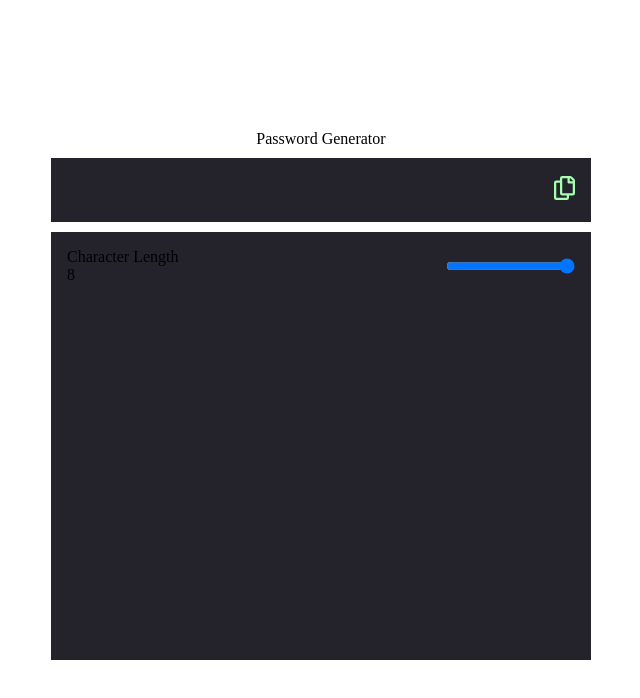
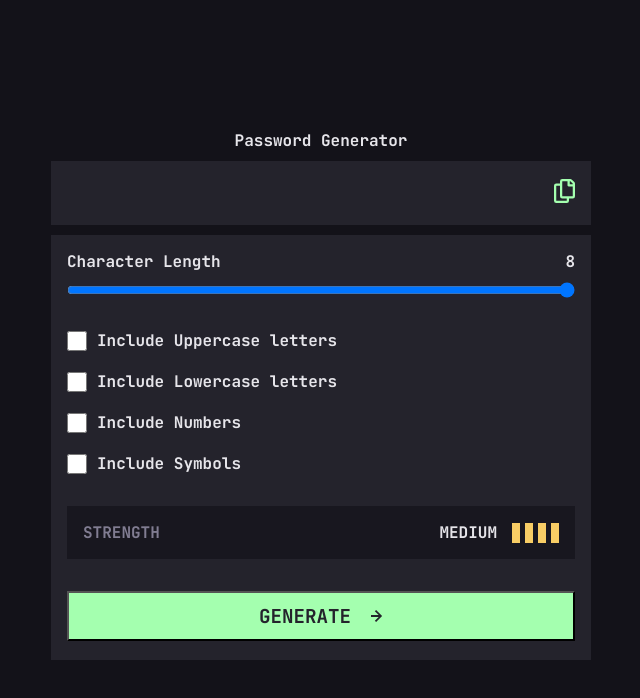
Before and after one commit to Jhay-Great/passwordGen, an Angular app: page / in a window 1280 px wide. Shown: the top 698 px of the page, without its empty margins (319-959 px from the left). Built offline with nearby package versions, Linux system fonts and the light colour scheme.

Commit message:
additional markup features and ui designs

```diff
--- a/src/app/app.component.html
+++ b/src/app/app.component.html
@@ -14,19 +14,63 @@
 <section class="password-controls">
   <form action="">
     <!-- character length -->
-    <div class="character-length">
-      <div>
+    <section class="character-length">
+      <div class="char_len_display">
         <p>Character Length</p>
         <p>{{charLength}}</p>
       </div>
       <input type="range" name="character_length" min="0" max="20" id="">
-    </div>
+    </section>
 
     <!-- require criteria -->
+     <section class="criteria">
+      <div class="uppercase-letters">
+        <input type="checkbox" name="uppercase" id="criteria-uppercase" />
+        <label for="criteria-uppercase">
+          Include Uppercase letters
+        </label>
+      </div>
+      <div class="lowercase-letters">
+        <input type="checkbox" name="lowercase" id="criteria-lowercase">
+        <label for="criteria-lowercase">
+          Include Lowercase letters
+        </label>
+      </div>
+      <div class="numbers">
+        <input type="checkbox" name="numbers" id="criteria-numbers">
+        <label for="criteria-numbers">
+          Include Numbers
+        </label>
+      </div>
+      <div class="symbols">
+        <input type="checkbox" name="symbols" id="criteria-symbols">
+        <label for="criteria-symbols">
+          Include Symbols
+        </label>
+      </div>
+
+     </section>
 
     <!-- password strength -->
+     <section class="password-strength">
+      <p>strength</p>
+      <div>
+        <p>medium</p>
+        <div class="strength_gauge">
+          <!-- loop through this about 4 times -->
+          <div></div>
+          <div></div>
+          <div></div>
+          <div></div>
+        </div>
+      </div>
+     </section>
 
     <!-- generate button -->
+     <button>
+      Generate
+      <svg width="12" height="12" xmlns="http://www.w3.org/2000/svg"><path fill="#24232C" d="m5.106 12 6-6-6-6-1.265 1.265 3.841 3.84H.001v1.79h7.681l-3.841 3.84z"/></svg>
+     </button>
 
   </form>
 </section>
--- a/src/app/app.component.scss
+++ b/src/app/app.component.scss
@@ -2,13 +2,21 @@
 
 // MOBILE FIRST APPROACH
 h1 {
-    color: $bg-main-color;
+    color: $bg-faded-color;
 }
+
+// similar styles -- find a way to do it with reusable scss
+.character-length,
+.criteria,
+.password-strength {
+    margin-bottom: 2rem;
+}
+
 
 .display_section {
     width: 100%;
     height: 64px;
-    padding: 1rem; /* should be module and reusable */
+    padding: 0 1rem; /* should be module and reusable */
 
     display: flex;
     justify-content: space-between;
@@ -19,7 +27,9 @@ h1 {
     input {
         width: 70%;
         height: 100%;
+        font-size: 2rem;
 
+        outline: none;
         border: none;
         padding: .4rem;
         background: $bg-transparent;
@@ -30,15 +40,106 @@ h1 {
     flex: 1;
     width: 100%;
     background: $bg-main-color;
+    padding: 1rem;
 
     .character-length {
         display: flex;
+        flex-direction: column;
         justify-content: space-between;
+        gap: 10px;
+        // padding: 1rem;
+
+        .char_len_display {
+            display: flex;
+            justify-content: space-between;
+            align-items: center;
+        }
+
+        // input {
+
+        // }
+    }
+}
+
+.criteria {
+    display: flex;
+    flex-direction: column;
+    gap: 20px;
+    // padding: 1rem;
+
+    // width: 50%;
+    width: min(90%, 350px);
+
+    div {
+        display: flex;
         align-items: center;
-        padding: 1rem;
+        gap: 10px;
 
         input {
+            width: 20px;
+            height: 20px;
+            accent-color: $bg-secondary-color;
+            cursor: pointer;
+        }
 
+        label {
+            font-size: 16px;
         }
     }
 }
+
+.password-strength {
+    display: flex;
+    justify-content: space-between;
+    align-items: center;
+    padding: 1rem;
+
+    background: $bg-alt-color;
+
+    & > p {
+        text-transform: uppercase;
+        color: $bg-faded-color;
+
+    }
+
+    div {
+        display: flex;
+        align-items: center;
+        gap: 15px;
+
+        p {
+            text-transform: uppercase;
+        }
+
+        .strength_gauge {
+            display: flex;
+            align-items: center;
+            gap: 5px;
+
+            // height: 100%;
+
+            div {
+                width: 8px;
+                height: 20px;
+                background: $bg-medium;
+            }
+        }
+    }
+}
+
+button {
+    display: flex;
+    justify-content: center;
+    align-items: center;
+    gap: 20px;
+
+    font-size: 1.2rem;
+    text-transform: uppercase;
+    width: 100%;
+    height: 50px;
+
+    text-align: center;
+    color: $bg-main-color;
+    font-family: $general-font;
+    background: $bg-secondary-color;
+}
--- a/src/styles.scss
+++ b/src/styles.scss
@@ -1,4 +1,7 @@
 /* You can add global styles to this file, and also import other style files */
+
+// import
+@import url('https://fonts.googleapis.com/css2?family=JetBrains+Mono:ital,wght@0,700;1,700&display=swap');
 
 // page reset
 * {
@@ -10,7 +13,22 @@
 // colors
 $bg-main-color: #24232C;
 $bg-secondary-color: #A4FFAF;
+$bg-alt-color: #18171F;
+$bg-faded-color: #817D92;
+$bg-smoke-white: #E6E5EA;
+$bg-body-color: #131219;
 $bg-transparent: transparent;
+
+// password strength colors
+$bg-too-weak: #F64A4A;
+$bg-weak: #FB7C58;
+$bg-medium: #F8CD65;
+$bg-strong: $bg-secondary-color;
+
+// font
+$general-font: "JetBrains Mono", monospace;
+
+
 
 // flex styles
 
@@ -21,14 +39,20 @@ body {
     justify-content: center;
     align-items: center;
 
+    // font-family: "JetBrains Mono", monospace;
+    font-family: $general-font;
+    color: $bg-smoke-white;
+
     width: 100%;
     height: 100dvh;
+
+    background: $bg-body-color;
 }
 
 // app-component
 app-root {
     width: 90%;
-    height: 540px;
+    height: 540px; /* mostly likely remove */
 
     display: flex;
     flex-direction: column;
```
